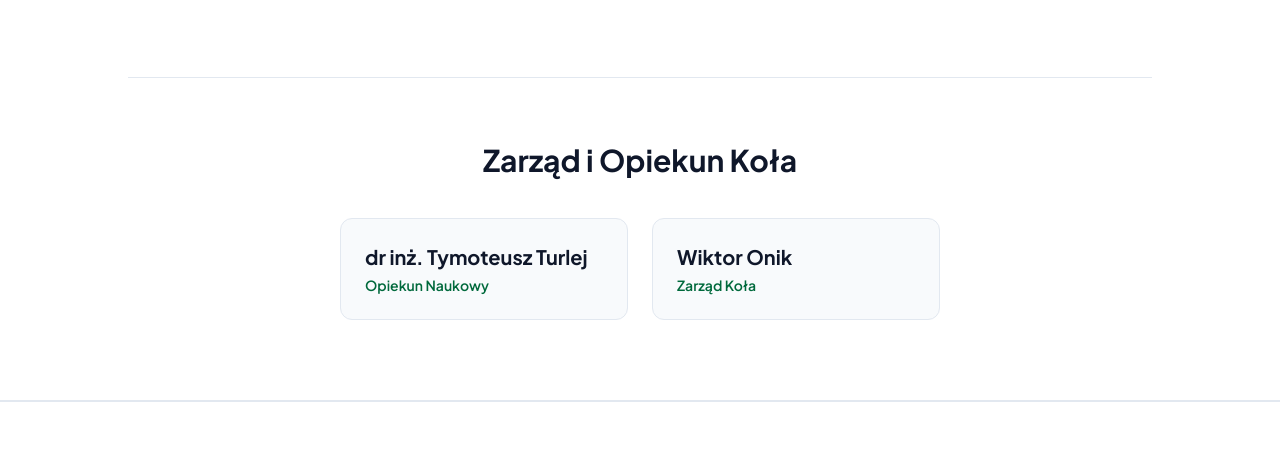
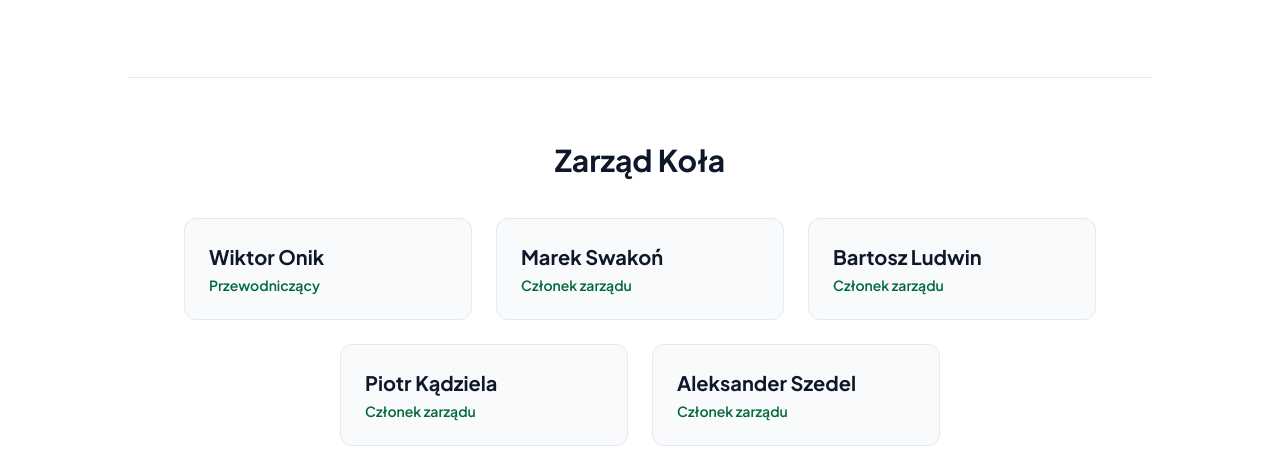
Before and after one commit to AGH-Drone-Engineering/strona, a website: page dist/about.html in a window 1280 px wide. Shown: the part 502-952 px from the top of the page. Drawn offline with Linux system fonts and the light colour scheme.

Commit message:
Dodano skład Zarządu Koła z protokołu Walnego Zebrania (30.07.2026)

```diff
--- a/dist/about.html
+++ b/dist/about.html
@@ -167,27 +167,54 @@
 
         <div class="md:border-t md:border-slate-200 md:pt-16">
           <h3 class="mb-10 text-center text-3xl font-bold text-slate-900">
-            <span data-i18n="about.board.heading">Zarząd i Opiekun Koła</span>
+            <span data-i18n="about.board.heading">Zarząd Koła</span>
           </h3>
 
           <div class="flex flex-wrap justify-center gap-6">
             <div
               class="min-w-72 rounded-xl border border-slate-200 bg-slate-50 p-6 transition hover:border-agh-green"
             >
-              <h4 class="text-xl font-bold text-slate-900">
-                dr inż. Tymoteusz Turlej
-              </h4>
+              <h4 class="text-xl font-bold text-slate-900">Wiktor Onik</h4>
               <p class="mt-1 text-sm font-semibold text-agh-green">
-                <span data-i18n="about.board.supervisor">Opiekun Naukowy</span>
+                <span data-i18n="about.board.chairman">Przewodniczący</span>
               </p>
             </div>
 
             <div
               class="min-w-72 rounded-xl border border-slate-200 bg-slate-50 p-6 transition hover:border-agh-green"
             >
-              <h4 class="text-xl font-bold text-slate-900">Wiktor Onik</h4>
+              <h4 class="text-xl font-bold text-slate-900">Marek Swakoń</h4>
               <p class="mt-1 text-sm font-semibold text-agh-green">
-                <span data-i18n="about.board.member">Zarząd Koła</span>
+                <span data-i18n="about.board.member">Członek zarządu</span>
+              </p>
+            </div>
+
+            <div
+              class="min-w-72 rounded-xl border border-slate-200 bg-slate-50 p-6 transition hover:border-agh-green"
+            >
+              <h4 class="text-xl font-bold text-slate-900">Bartosz Ludwin</h4>
+              <p class="mt-1 text-sm font-semibold text-agh-green">
+                <span data-i18n="about.board.member">Członek zarządu</span>
+              </p>
+            </div>
+
+            <div
+              class="min-w-72 rounded-xl border border-slate-200 bg-slate-50 p-6 transition hover:border-agh-green"
+            >
+              <h4 class="text-xl font-bold text-slate-900">Piotr Kądziela</h4>
+              <p class="mt-1 text-sm font-semibold text-agh-green">
+                <span data-i18n="about.board.member">Członek zarządu</span>
+              </p>
+            </div>
+
+            <div
+              class="min-w-72 rounded-xl border border-slate-200 bg-slate-50 p-6 transition hover:border-agh-green"
+            >
+              <h4 class="text-xl font-bold text-slate-900">
+                Aleksander Szedel
+              </h4>
+              <p class="mt-1 text-sm font-semibold text-agh-green">
+                <span data-i18n="about.board.member">Członek zarządu</span>
               </p>
             </div>
           </div>
--- a/dist/translations.js
+++ b/dist/translations.js
@@ -54,10 +54,10 @@ const translations = {
       "AGH Drone Engineering to studenckie koło naukowe zrzeszające osoby z pasją do bezzałogowych statków powietrznych, robotyki mobilnej, sztucznej inteligencji i elektroniki.",
     "about.p2":
       "Budujemy autorskie platformy latające – od lekkich rojów dronów 5-calowych, przez ciężkie oktokoptery koaksjalne X8, aż po samoloty kompozytowe i napęd odrzutowy.",
-    "about.board.heading": "Zarząd i Opiekun Koła",
+    "about.board.heading": "Zarząd Koła",
     "about.board.supervisor": "Opiekun Naukowy",
     "about.board.chairman": "Przewodniczący",
-    "about.board.member": "Zarząd Koła",
+    "about.board.member": "Członek zarządu",
 
     // Language toggle
     "lang.toggle": "EN",
@@ -118,7 +118,7 @@ const translations = {
       "AGH Drone Engineering is a student scientific club bringing together enthusiasts of unmanned aerial vehicles, mobile robotics, artificial intelligence, and electronics.",
     "about.p2":
       "We build custom aerial platforms – from 5-inch autonomous drone swarms and heavy X8 coaxial octocopters to composite fixed-wing aircraft and micro-jet propulsion systems.",
-    "about.board.heading": "Club Board & Advisor",
+    "about.board.heading": "Club Board",
     "about.board.supervisor": "Faculty Advisor",
     "about.board.chairman": "Chairman",
     "about.board.member": "Board Member",
```
